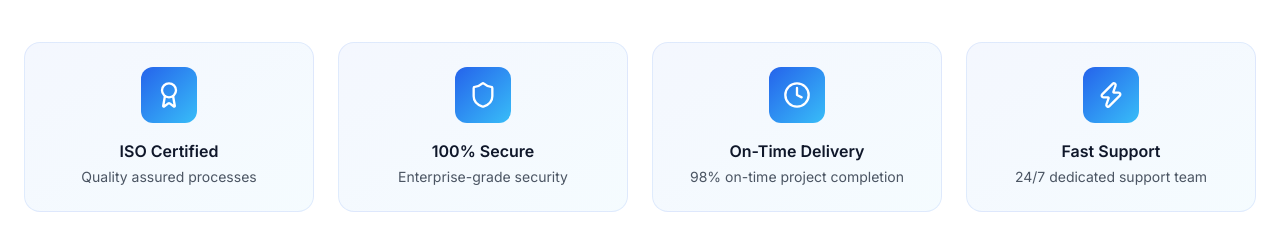
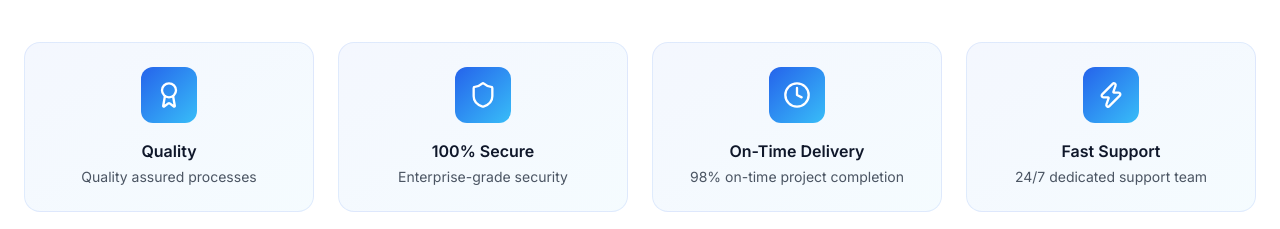
Before and after one commit to Parthiban-2003/creative-webspot-infotech, a React (Vite) app in the folder creative-webspot-infotech/: page / in a window 1280 px wide. Shown: the part 1140-1369 px from the top of the page. Built offline with nearby package versions, Linux system fonts and the light colour scheme.

Commit message:
ADDED: Trust pages  have been added.

```diff
--- a/creative-webspot-infotech/src/components/Home/TrustBadges.jsx
+++ b/creative-webspot-infotech/src/components/Home/TrustBadges.jsx
@@ -2,7 +2,7 @@ import { motion } from 'framer-motion';
 import { Award, Shield, Clock, Zap } from 'lucide-react';
 
 const badges = [
-    { icon: Award, title: 'ISO Certified', desc: 'Quality assured processes' },
+    { icon: Award, title: 'Quality', desc: 'Quality assured processes' },
     { icon: Shield, title: '100% Secure', desc: 'Enterprise-grade security' },
     { icon: Clock, title: 'On-Time Delivery', desc: '98% on-time project completion' },
     { icon: Zap, title: 'Fast Support', desc: '24/7 dedicated support team' },
```
